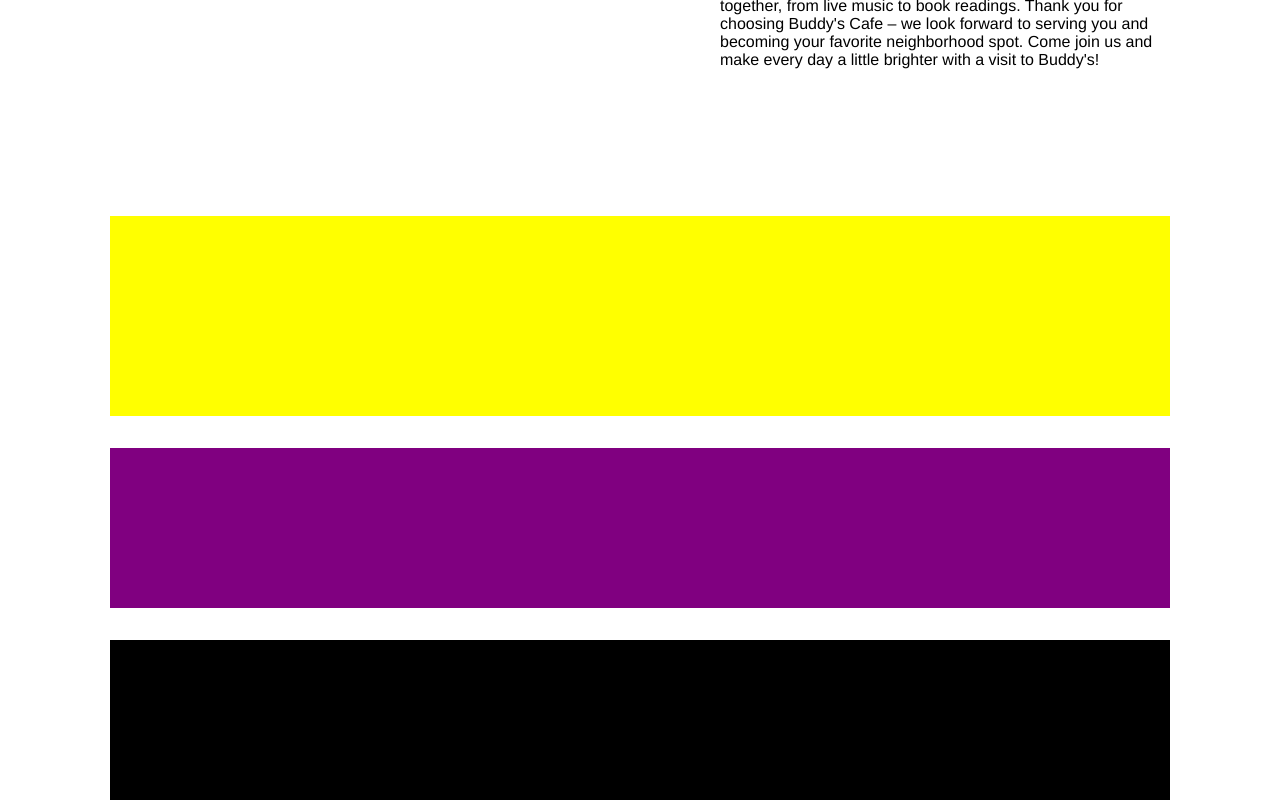
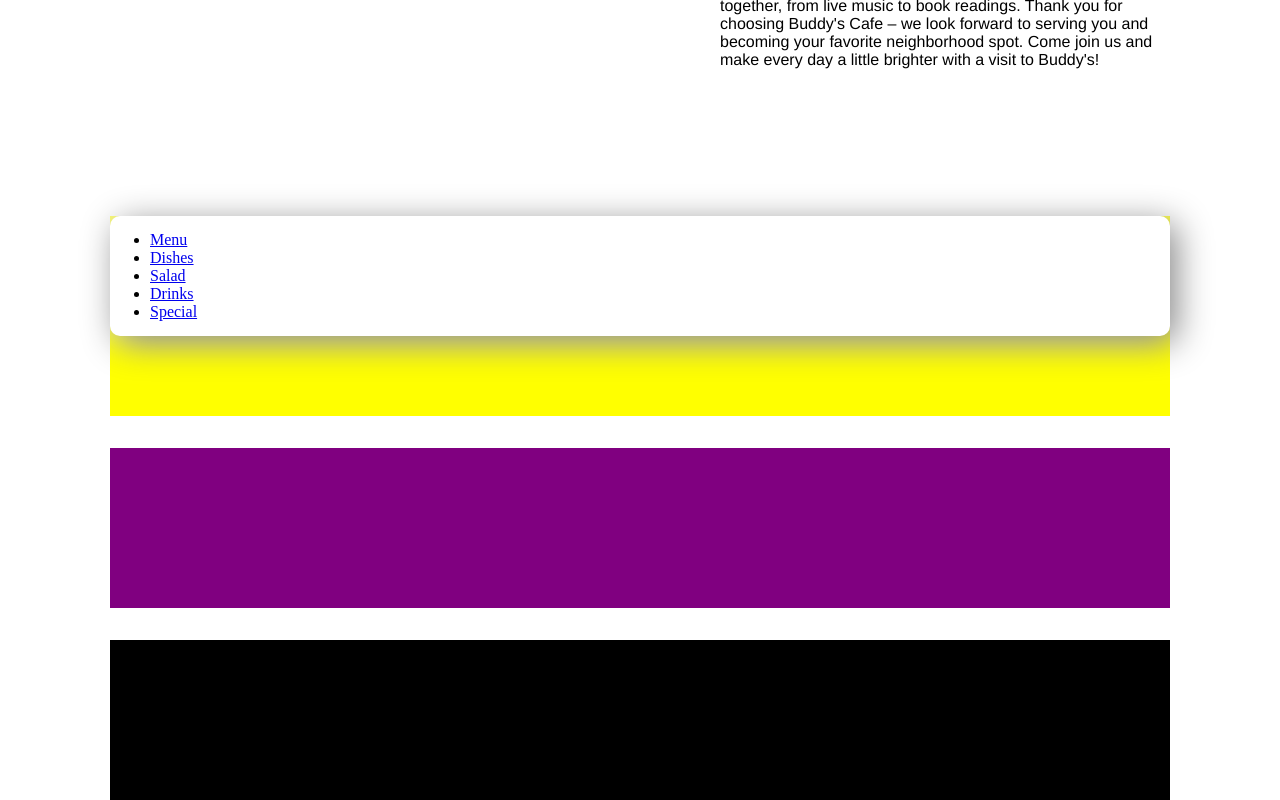
Before and after one commit to Rishikdk/Buddy-s_cafe, a React (Vite) app: page / in a window 1280 px wide. Shown: the part 2008-2808 px from the top of the page. Built offline with nearby package versions, Linux system fonts and the light colour scheme.

Commit message:
menu setup

```diff
--- a/src/App.jsx
+++ b/src/App.jsx
@@ -5,6 +5,7 @@ import Dish1 from "./assets/img/OIP.jpeg";
 import Popular from "./Components/Popular_Dishes.jsx";
 import Memories from "./Components/Memories.jsx";
 import About_us from "./Components/About_Us.jsx";
+import Menu from "./Components/Menu.jsx";
 import "./App.css";
 
 class App extends React.Component {
@@ -34,7 +35,9 @@ class App extends React.Component {
           <div className="About_us">
             <About_us />
           </div>
-          <div className="Menu"></div>
+          <div className="Menu">
+            <Menu />
+          </div>
           <div className="Customer_review"></div>
           <div className="footer"></div>
         </div>
--- a/src/Components/Menu.jsx
+++ b/src/Components/Menu.jsx
@@ -1,5 +1,36 @@
 import React from "react";
-import
-function Menu(){
+function Menu() {
+  return (
+    <>
+      <div className="Containers">
+        <div className="container_nav">
+          <nav>
+            <ul className="menu_type">
+              <li>
+                <a href="#"> Menu</a>
+              </li>
+              <li>
+                {" "}
+                <a href="#"> Dishes</a>
+              </li>
+              <li>
+                {" "}
+                <a href="#"> Salad</a>
+              </li>
+              <li>
+                {" "}
+                <a href="#"> Drinks</a>
+              </li>
+              <li>
+                {" "}
+                <a href="#"> Special</a>
+              </li>
+            </ul>
+          </nav>
+        </div>
+      </div>
+    </>
+  );
+}
 
-}
+export default Menu;
```
